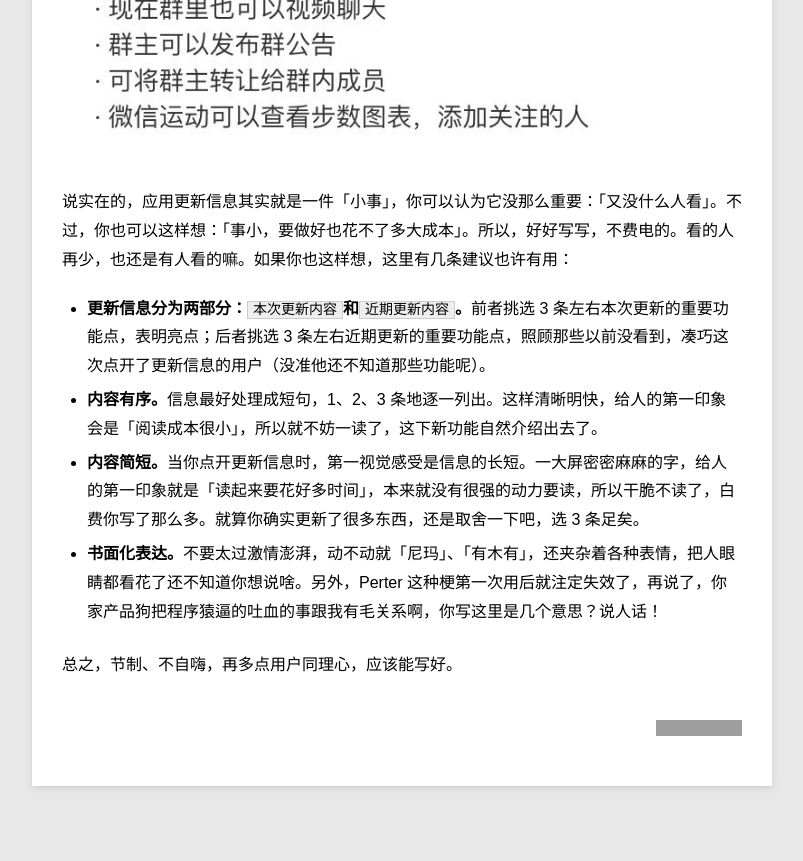
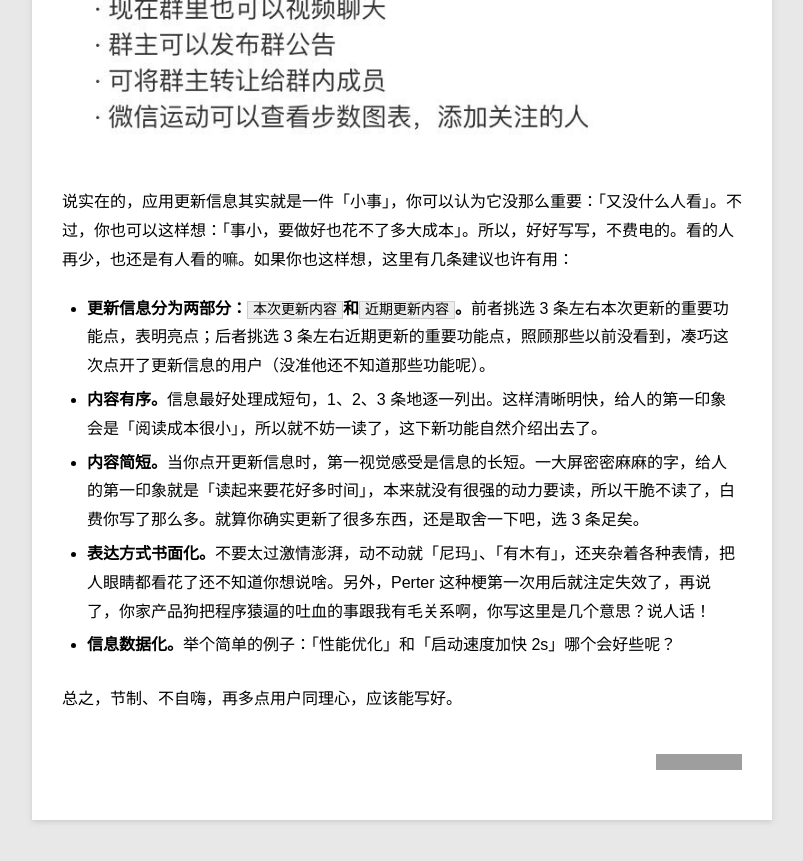
Before and after one commit to samirchen/samirchen.github.io, a Jekyll site: the page built from _posts/opinion/2015-12-03-app-update-info.md, in a window 1280 px wide and 900 px high, scrolled down 3864 px. Shown: the top 861 px of the window, without its empty margins (78-881 px from the left). Built offline with Jekyll 4.4.1, drawn with Linux system fonts in a browser that asks for light colours; Markdown is read by kramdown in place of the engine named in the settings; comment, search, counter and statistics services are not loaded; grey boxes are pictures that could not be loaded.

Commit message:
Update blog.

```diff
--- a/_posts/opinion/2015-12-03-app-update-info.md
+++ b/_posts/opinion/2015-12-03-app-update-info.md
@@ -50,6 +50,7 @@ tag: App Store, App Update
 - **更新信息分为两部分：`本次更新内容`和`近期更新内容`。**前者挑选 3 条左右本次更新的重要功能点，表明亮点；后者挑选 3 条左右近期更新的重要功能点，照顾那些以前没看到，凑巧这次点开了更新信息的用户（没准他还不知道那些功能呢）。
 - **内容有序。**信息最好处理成短句，1、2、3 条地逐一列出。这样清晰明快，给人的第一印象会是「阅读成本很小」，所以就不妨一读了，这下新功能自然介绍出去了。
 - **内容简短。**当你点开更新信息时，第一视觉感受是信息的长短。一大屏密密麻麻的字，给人的第一印象就是「读起来要花好多时间」，本来就没有很强的动力要读，所以干脆不读了，白费你写了那么多。就算你确实更新了很多东西，还是取舍一下吧，选 3 条足矣。
-- **书面化表达。**不要太过激情澎湃，动不动就「尼玛」、「有木有」，还夹杂着各种表情，把人眼睛都看花了还不知道你想说啥。另外，Perter 这种梗第一次用后就注定失效了，再说了，你家产品狗把程序猿逼的吐血的事跟我有毛关系啊，你写这里是几个意思？说人话！
+- **表达方式书面化。**不要太过激情澎湃，动不动就「尼玛」、「有木有」，还夹杂着各种表情，把人眼睛都看花了还不知道你想说啥。另外，Perter 这种梗第一次用后就注定失效了，再说了，你家产品狗把程序猿逼的吐血的事跟我有毛关系啊，你写这里是几个意思？说人话！
+- **信息数据化。**举个简单的例子：「性能优化」和「启动速度加快 2s」哪个会好些呢？
 
 总之，节制、不自嗨，再多点用户同理心，应该能写好。
```
